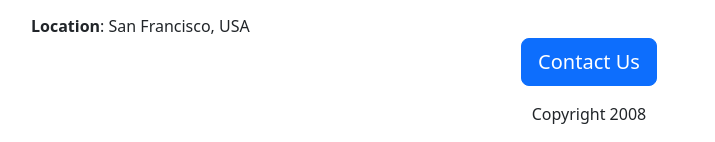
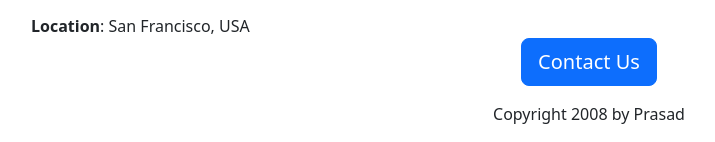
Before and after one commit to Saiprasadmurakonda/jovain-careers-v2, a Flask app: page / in a window 1280 px wide. Shown: the part 1184-1326 px from the top of the page, without its empty margins (51-766 px from the left). Run offline with Flask 3, Linux system fonts and the light colour scheme.

Commit message:
Jovain careers by prasad

```diff
--- a/templates/home.html
+++ b/templates/home.html
@@ -32,6 +32,6 @@
   <div class="text-center">
   <button class="btn btn-primary btn-lg">Contact Us</button>
     </div>
-    <p class="mt-3 mb-3 text-center"> Copyright 2008</p>
+    <p class="mt-3 mb-3 text-center"> Copyright 2008 by Prasad</p>
   </body>
 </html>
```
